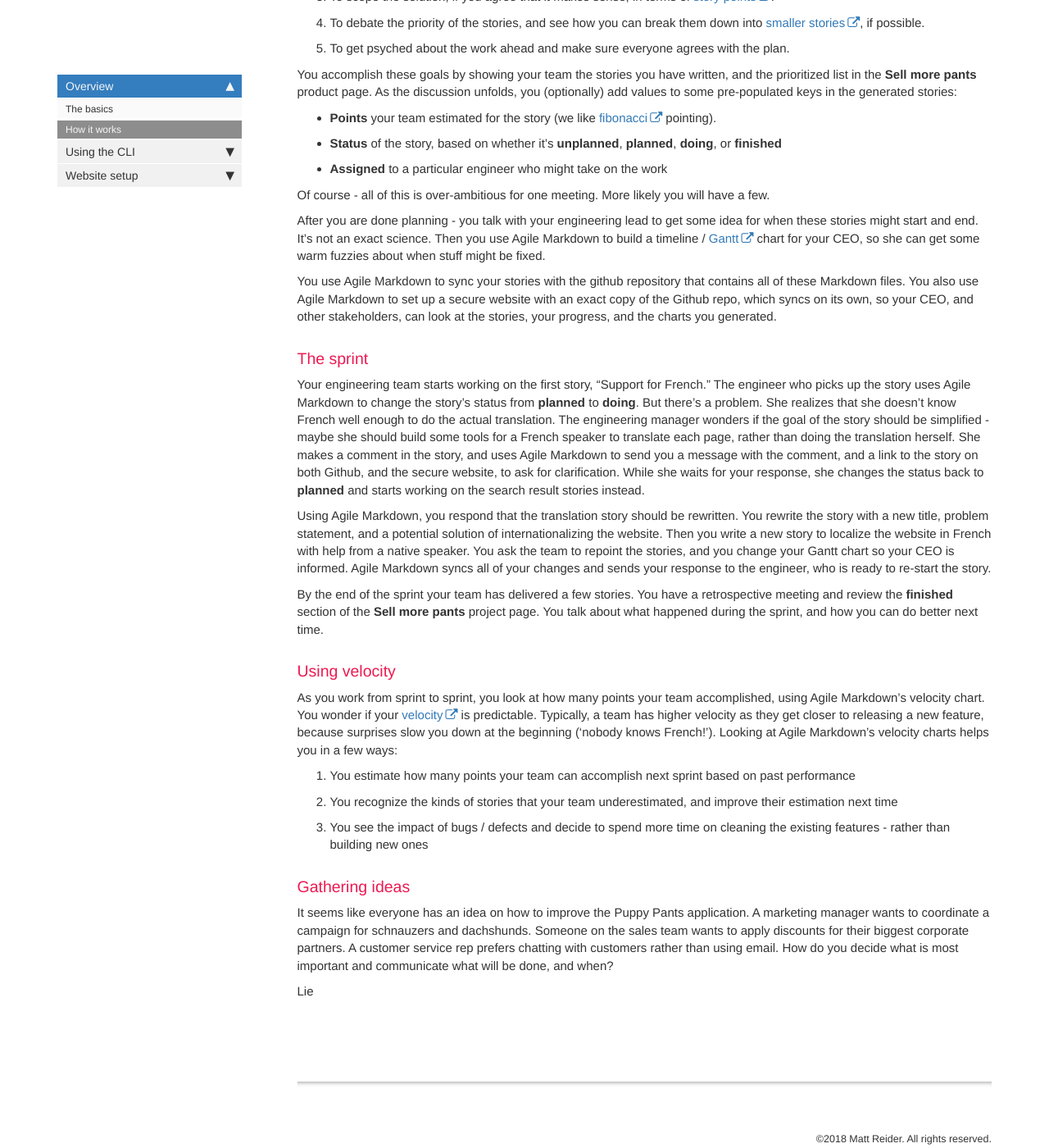
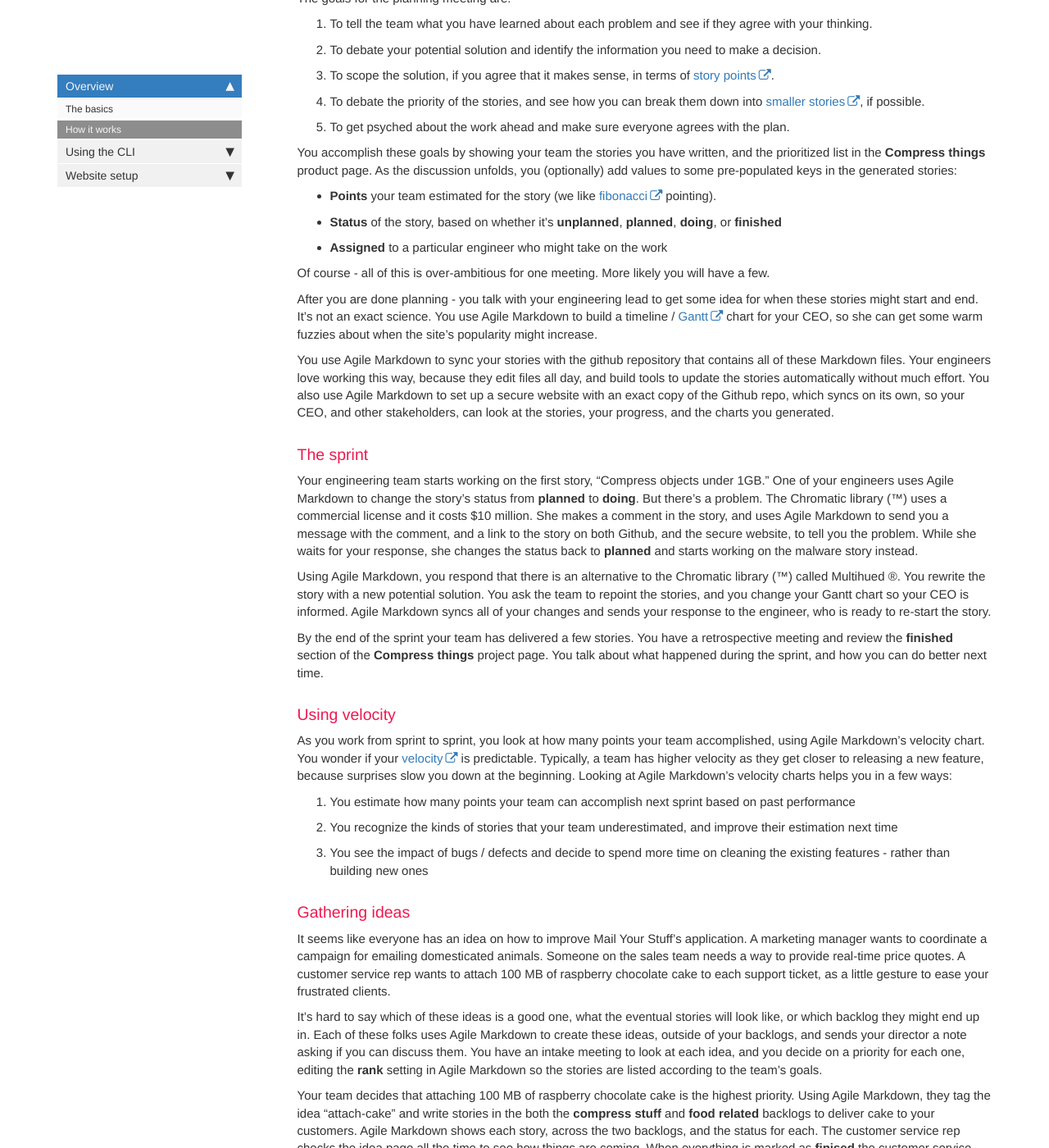
Before and after one commit to mreider/agilemarkdown, a Jekyll site: the page built from docs/pages/docs/how-it-works.md, in a window 1280 px wide and 1400 px high, scrolled down 1785 px. Shown: the whole window at 82% size. Built offline with Jekyll 4.4.1, drawn with Linux system fonts in a browser that asks for light colours; nearby versions of some CDN libraries; comment, search, counter and statistics services are not loaded; some of the changed text lies outside the part shown.

Commit message:
how it works

```diff
--- a/docs/pages/docs/how-it-works.md
+++ b/docs/pages/docs/how-it-works.md
@@ -25,29 +25,31 @@
 
 ## What's the workflow?
 
-You can use Agile Markdown for any agile, scrum, or xp project. Like most tools, this one is opinionated about how work should flow. I wrote the following narrative to describe the process I had in mind when I built the tool. It supports this process quite nicely.
+You can use Agile Markdown for any agile, scrum, or extreme programming (xp) project. Like most tools, Agile Markdown is opinionated about how you manage things.
 
 ### Writing stories
 
-Ok. So let's pretend you're a product manager for Puppy Pants Inc., and your CEO is all upset. "People aren't buying puppy pants!" she says. "Figure this out! Fix it!"
+Let's pretend you're a product manager for Mail Your Stuff Inc., an app for attaching physical objects to email. Your CEO is all upset. "Only six people have signed up this week!" she says. "We need more users!" You talk to your product team and ask for some engineers to focus on the problem.
 
-Off you go to dig into the problem. After some user interviews, data collection and such - you come to a few conclusions. First, the sign-up page is in Spanish, and most of your users are French. Second, your Google ranking is 1,650 for search terms like, "pants for puppies." Lastly, your online credit card verification only supports Discover Card.
+After some user interviews, data collection and such - you arrive at a theory about Mail Your Stuff's popularity problems. Small physical objects require at 8 petabytes of email storage. Larger items, like furniture or factory equipment, demand as much as 100 exabytes. Most users don't have enough email storage to use the service.
 
-Using Agile Markdown, you create a new backlog and call it **Sell more pants**. Then write some stories, in Markdown of course, about the problems you discovered.  When you created these stories, Agile Markdown created a little template for you, based on these important sections:
+As an experiment, you try to shrink some chairs and tables using Winzip, but the files are still massive. It looks like you need to come up with some new kind of compression - a much better version of Winzip. If you can't shrink this stuff down Mail Your Stuff won't make it as a company - your stock will be worthless.
 
-- **A short title** that indicates what the story is about. Something like "Support for French."
+Using Agile Markdown, you add a new backlog to product team's set. You call the backlog **Compress things**. Then you write some stories, in Markdown of course, about the problem. As you create these stories, Agile Markdown guides you to use the following structure:
 
-- **A problem statement** that explains the problem in a sentence or two - with some data if possible. "72% of home page visitors never login to the site. This might be because 86% of our users speak French, but our website is in Spanish."
+- **A short title** that indicates what the story is about. Something like "Compress objects under 1GB"
 
-- **A potential solution** that suggests how you might solve the problem. "Build support for different languages - and start with French."
+- **A problem statement** that explains the problem in a sentence or two - with some data if possible. "44% U.S. email is on Gmail, which is limited to 30GB. Sending a table, or a desk, must be done using less than 1 GB or nobody will use our service."
+
+- **A potential solution** that suggests how you might solve the problem. "Use zip, tar, and gzip over and over again in a loop, using the new lossy regenerative Chromatic library (™)."
 
 - **Comments** that explain why you are suggesting the solution, and any other pertinent information.
 
 - **Attachments** that reference the data you used to come to your conclusions.
 
-### Planning wit your team
+### Planning with your team
 
-You schedule a planning meeting with your team. Before the meeting - you need to prioritize your stories in terms of importance. The language problem is the most important one to fix since your users can't even read the site. The search rank problem is the second priority since nobody visits a site they can't find. The credit card problem is the least important. Using Agile Markdown, you edit the **Sell more pants** project page and put these stories in a stack ranked order.
+You schedule a planning meeting with your team. Before the meeting - you need to prioritize your stories in terms of importance. The compression problem is the most important one to fix since your users don't have enough storage. After that, you want to update the malware scan so it can read your new compressed format and pick up any threats. Using Agile Markdown, you edit the **Compress things** project page and put these stories in a stack ranked order.
 
 Now that your stories are prioritized, you walk into the planning meeting and begin the discussion.
 
@@ -59,7 +61,7 @@
 4. To debate the priority of the stories, and see how you can break them down into [smaller stories](https://www.mountaingoatsoftware.com/blog/five-simple-but-powerful-ways-to-split-user-stories), if possible.
 5. To get psyched about the work ahead and make sure everyone agrees with the plan.
 
-You accomplish these goals by showing your team the stories you have written, and the prioritized list in the **Sell more pants** product page. As the discussion unfolds, you (optionally) add values to some pre-populated keys in the generated stories:
+You accomplish these goals by showing your team the stories you have written, and the prioritized list in the **Compress things** product page. As the discussion unfolds, you (optionally) add values to some pre-populated keys in the generated stories:
 
 - **Points** your team estimated for the story (we like [fibonacci](http://www.velocitycounts.com/2013/05/why-do-high-performing-scrum-teams-tend-to-use-story-point-estimation/) pointing).
 - **Status** of the story, based on whether it's **unplanned**, **planned**, **doing**, or **finished**
@@ -67,21 +69,21 @@
 
 Of course - all of this is over-ambitious for one meeting. More likely you will have a few.
 
-After you are done planning - you talk with your engineering lead to get some idea for when these stories might start and end. It's not an exact science. Then you use Agile Markdown to build a timeline / [Gantt](https://en.wikipedia.org/wiki/Gantt_chart) chart for your CEO, so she can get some warm fuzzies about when stuff might be fixed.
+After you are done planning - you talk with your engineering lead to get some idea for when these stories might start and end. It's not an exact science. You use Agile Markdown to build a timeline / [Gantt](https://en.wikipedia.org/wiki/Gantt_chart) chart for your CEO, so she can get some warm fuzzies about when the site's popularity might increase.
 
-You use Agile Markdown to sync your stories with the github repository that contains all of these Markdown files. You also use Agile Markdown to set up a secure website with an exact copy of the Github repo, which syncs on its own, so your CEO, and other stakeholders, can look at the stories, your progress, and the charts you generated.
+You use Agile Markdown to sync your stories with the github repository that contains all of these Markdown files. Your engineers love working this way, because they edit files all day, and build tools to update the stories automatically without much effort. You also use Agile Markdown to set up a secure website with an exact copy of the Github repo, which syncs on its own, so your CEO, and other stakeholders, can look at the stories, your progress, and the charts you generated.
 
 ### The sprint
 
-Your engineering team starts working on the first story, "Support for French." The engineer who picks up the story uses Agile Markdown to change the story's status from **planned** to **doing**. But there's a problem. She realizes that she doesn't know French well enough to do the actual translation. The engineering manager wonders if the goal of the story should be simplified - maybe she should build some tools for a French speaker to translate each page, rather than doing the translation herself. She makes a comment in the story, and uses Agile Markdown to send you a message with the comment, and a link to the story on both Github, and the secure website, to ask for clarification.  While she waits for your response, she changes the status back to **planned** and starts working on the search result stories instead.
+Your engineering team starts working on the first story, "Compress objects under 1GB." One of your engineers uses Agile Markdown to change the story's status from **planned** to **doing**. But there's a problem. The Chromatic library (™) uses a commercial license and it costs $10 million. She makes a comment in the story, and uses Agile Markdown to send you a message with the comment, and a link to the story on both Github, and the secure website, to tell you the problem.  While she waits for your response, she changes the status back to **planned** and starts working on the malware story instead.
 
-Using Agile Markdown, you respond that the translation story should be rewritten. You rewrite the story with a new title, problem statement, and a potential solution of internationalizing the website. Then you write a new story to localize the website in French with help from a native speaker. You ask the team to repoint the stories, and you change your Gantt chart so your CEO is informed. Agile Markdown syncs all of your changes and sends your response to the engineer, who is ready to re-start the story.
+Using Agile Markdown, you respond that there is an alternative to the Chromatic library (™) called Multihued ®. You rewrite the story with a new potential solution. You ask the team to repoint the stories, and you change your Gantt chart so your CEO is informed. Agile Markdown syncs all of your changes and sends your response to the engineer, who is ready to re-start the story.
 
-By the end of the sprint your team has delivered a few stories. You have a retrospective meeting and review the **finished** section of the **Sell more pants** project page. You talk about what happened during the sprint, and how you can do better next time.
+By the end of the sprint your team has delivered a few stories. You have a retrospective meeting and review the **finished** section of the **Compress things** project page. You talk about what happened during the sprint, and how you can do better next time.
 
 ### Using velocity
 
-As you work from sprint to sprint, you look at how many points your team accomplished, using Agile Markdown's velocity chart. You wonder if your  [velocity](https://www.pivotaltracker.com/blog/velocity-is-a-measure-of-pace-not-productivity) is predictable. Typically, a team has higher velocity as they get closer to releasing a new feature, because surprises slow you down at the beginning ('nobody knows French!'). Looking at Agile Markdown's velocity charts helps you in a few ways:
+As you work from sprint to sprint, you look at how many points your team accomplished, using Agile Markdown's velocity chart. You wonder if your  [velocity](https://www.pivotaltracker.com/blog/velocity-is-a-measure-of-pace-not-productivity) is predictable. Typically, a team has higher velocity as they get closer to releasing a new feature, because surprises slow you down at the beginning. Looking at Agile Markdown's velocity charts helps you in a few ways:
 
 1. You estimate how many points your team can accomplish next sprint based on past performance
 2. You recognize the kinds of stories that your team underestimated, and improve their estimation next time
@@ -89,11 +91,11 @@
 
 ### Gathering ideas
 
-It seems like everyone has an idea on how to improve the Puppy Pants application. A marketing manager wants to coordinate a campaign for schnauzers and dachshunds. Someone on the sales team wants to apply discounts for their biggest corporate partners. A customer service rep prefers chatting with customers rather than using email. How do you decide what is most important and communicate what will be done, and when?
+It seems like everyone has an idea on how to improve Mail Your Stuff's application. A marketing manager wants to coordinate a campaign for emailing domesticated animals. Someone on the sales team needs a way to provide real-time price quotes. A customer service rep wants to attach 100 MB of raspberry chocolate cake to each support ticket, as a little gesture to ease your frustrated clients.
 
-Lie
+It's hard to say which of these ideas is a good one, what the eventual stories will look like, or which backlog they might end up in. Each of these folks uses Agile Markdown to create these ideas, outside of your backlogs, and sends your director a note asking if you can discuss them. You have an intake meeting to look at each idea, and you decide on a priority for each one, editing the **rank** setting in Agile Markdown so the stories are listed according to the team's goals.
 
-
+Your team decides that attaching 100 MB of raspberry chocolate cake is the highest priority. Using Agile Markdown, they tag the idea "attach-cake" and write stories in the both the **compress stuff** and **food related** backlogs to deliver cake to your customers. Agile Markdown shows each story, across the two backlogs, and the status for each. The customer service rep checks the idea page all the time to see how things are coming. When everything is marked as **finised** the customer service rep sends cake mail to an mortgage broker in Cedar Rapids.
 
 
 {% include links.html %}
```
